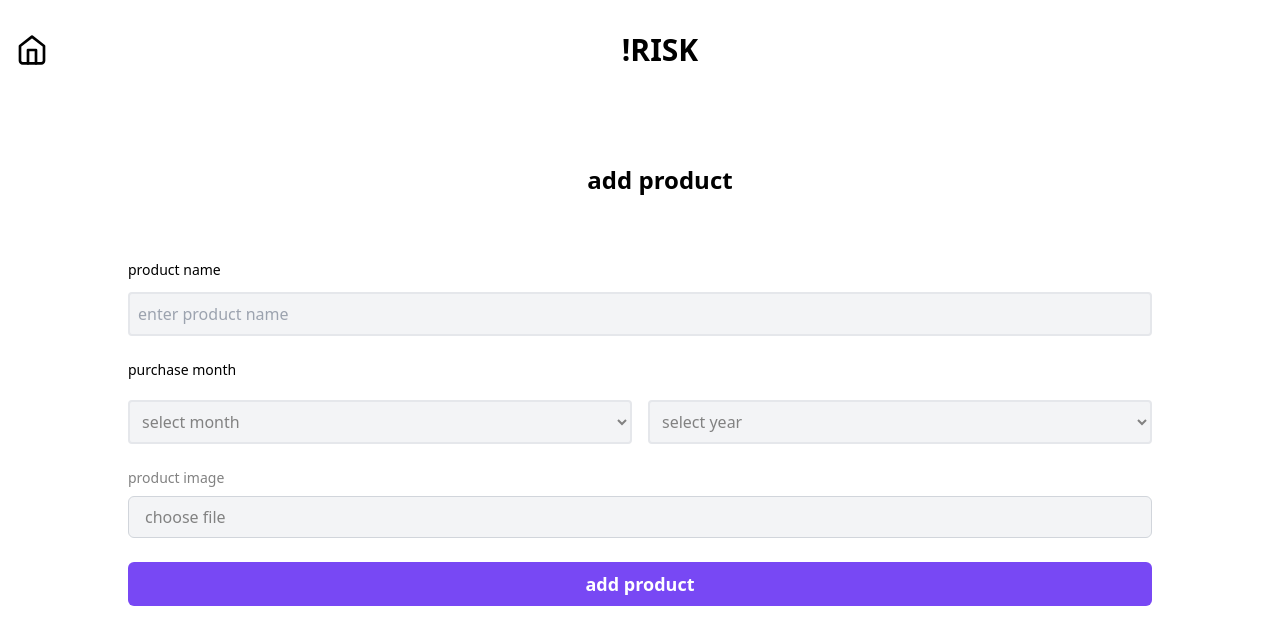
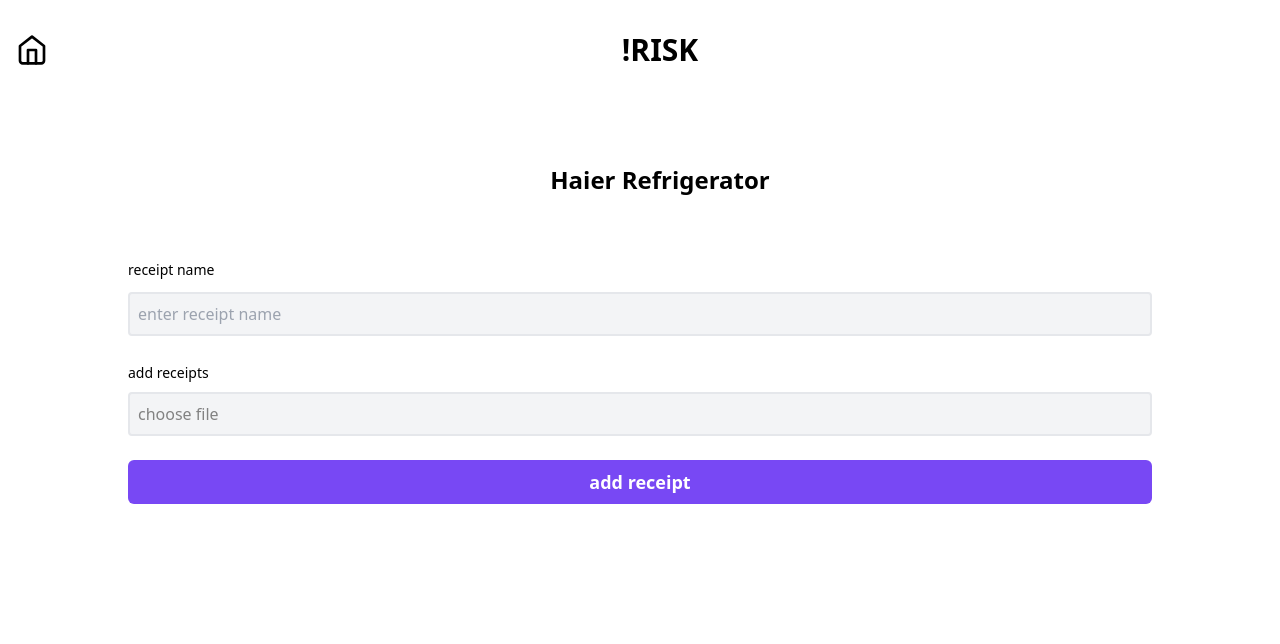
Before and after one commit to nikunjmathur08/not-RISK, a React (Vite) app in the folder frontend/: page / in a window 1280 px wide. Shown: the top 644 px of the page. Built offline with nearby package versions, Linux system fonts and the light colour scheme.

Commit message:
feat: final add product page

```diff
--- a/frontend/src/App.tsx
+++ b/frontend/src/App.tsx
@@ -2,6 +2,7 @@
 import './App.css'
 import Sidebar from './components/Sidebar'
 import AddProduct from './pages/AddProduct'
+import AddReceipt from './pages/AddReceipt'
 import Appliance from './pages/Appliance'
 import ApplianceDetails from './pages/ApplianceDetails'
 import HomePage from './pages/HomePage'
@@ -14,7 +15,8 @@ function App() {
       {/* <HomePage /> */}
       {/* <Appliance /> */}
       {/* <ApplianceDetails applianceName='Haier Refrigerator' purchaseDate='November 2024'/> */}
-      <AddProduct />
+      {/* <AddProduct /> */}
+      <AddReceipt title="Haier Refrigerator"/>
     </>
   )
 }
--- a/frontend/src/pages/AddProduct.tsx
+++ b/frontend/src/pages/AddProduct.tsx
@@ -118,7 +118,7 @@ function AddProduct() {
           <div>
               <label
                 htmlFor="productImage"
-                className="block text-sm font-medium text-gray-700"
+                className="block text-sm font-medium"
               >
                 product image
               </label>
--- /dev/null
+++ b/frontend/src/pages/AddReceipt.tsx
@@ -0,0 +1,113 @@
+import { useState } from "react";
+
+type AddReceiptProps = {
+  title: string;
+};
+
+function AddReceipt({ title }: AddReceiptProps) {
+  const [fileName, setFileName] = useState<string | null>(null);
+
+  const handleFileChange = (event: React.ChangeEvent<HTMLInputElement>) => {
+    if (event.target.files && event.target.files.length > 0) {
+      setFileName(event.target.files[0].name);
+    } else {
+      setFileName(null);
+    }
+  };
+
+  return (
+    <div>
+      <div className="my-8 mx-4">
+        {/* Outer container with flex and center alignment */}
+        <div className="flex items-center justify-center">
+          <svg
+            xmlns="http://www.w3.org/2000/svg"
+            width="40"
+            height="32"
+            viewBox="0 0 24 24"
+            fill="none"
+            className="pr-2"
+          >
+            <path
+              d="M3 9L12 2L21 9V20C21 20.5304 20.7893 21.0391 20.4142 21.4142C20.0391 21.7893 19.5304 22 19 22H5C4.46957 22 3.96086 21.7893 3.58579 21.4142C3.21071 21.0391 3 20.5304 3 20V9Z"
+              stroke="currentColor"
+              strokeWidth="2"
+              strokeLinecap="round"
+              strokeLinejoin="round"
+            />
+            <path
+              d="M9 22V12H15V22"
+              stroke="currentColor"
+              strokeWidth="2"
+              strokeLinecap="round"
+              strokeLinejoin="round"
+            />
+          </svg>
+          <p className="flex-grow text-center font-semibold text-3xl">!RISK</p>
+        </div>
+
+        <div className="flex justify-center ml-10 mt-24">
+          <p className="font-semibold text-2xl">{title}</p>
+        </div>
+        <div className="mt-16 max-w-5xl mx-auto">
+          <form className="space-y-6">
+            {/* Product Name */}
+            <div>
+              <label
+                htmlFor="receiptName"
+                className="block text-sm font-medium"
+              >
+                receipt name
+              </label>
+              <input
+                type="text"
+                id="receiptName"
+                name="receiptName"
+                placeholder="enter receipt name"
+                className="mt-3 w-full border-2 rounded bg-gray-100 p-2 focus:outline-none focus:ring-2 focus:ring-violet-700"
+              />
+            </div>
+
+            {/* Receipt File */}
+            <div>
+              <label
+                htmlFor="receiptFile"
+                className="text-sm font-medium"
+              >
+                add receipts
+              </label>
+              <div className="mt-2">
+                <label
+                  htmlFor="receiptFile"
+                  className="block w-full border-2 rounded bg-gray-100 p-2 cursor-pointer text-gray-700 focus:outline-none focus:ring-2 focus:ring-violet-700"
+                >
+                  {fileName || "choose file"}
+                </label>
+                <input
+                  type="file"
+                  id="receiptFile"
+                  name="receiptFile"
+                  accept=".jpg,.jpeg,.png,.pdf"
+                  className="sr-only"
+                  onChange={handleFileChange}
+                />
+              </div>
+            </div>
+
+            {/* Submit Button */}
+            <div className="flex justify-center">
+              <button
+                type="submit"
+                className="w-full bg-violet-700 text-white py-2 px-4 rounded-md text-lg font-semibold hover:bg-violet-800 focus:ring-2 focus:ring-offset-2 focus:ring-violet-700"
+              >
+                add receipt
+              </button>
+            </div>
+          </form>
+        </div>
+      </div>
+    </div>
+  )
+}
+
+export default AddReceipt
```
